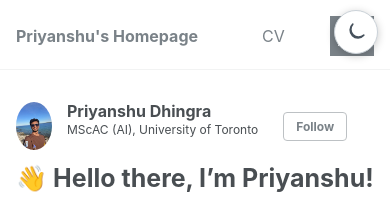
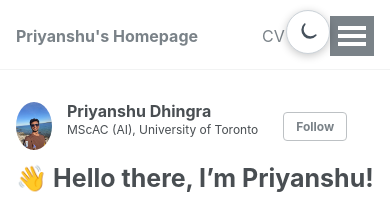
Before and after one commit to PriyanshuDhingra/priyanshudhingra.github.io, a Jekyll site: the page built from _pages/about.md, in a window 390 px wide. Shown: the top 199 px of the page. Built offline with Jekyll 4.4.1, drawn with Linux system fonts in a browser that asks for light colours.

Commit message:
Fix mobile theme toggle overlap with navigation menu

```diff
--- a/_includes/head.html
+++ b/_includes/head.html
@@ -29,7 +29,7 @@
 
 <!-- For all browsers -->
 
-<link rel="stylesheet" href="{{ base_path }}/assets/css/main.css?v=theme-toggle-20261005-1">
+<link rel="stylesheet" href="{{ base_path }}/assets/css/main.css?v=theme-toggle-20261017-1">
 
 <style>
   /* Keep the mode switch visible even if a cached compiled stylesheet is served. */
@@ -79,10 +79,10 @@
   :root[data-theme="dark"] #theme-toggle .theme-toggle__moon { display: none !important; }
 
   @media (max-width: 600px) {
-    #theme-toggle { top: 10px !important; right: 12px !important; }
+    #theme-toggle { top: 10px !important; right: 60px !important; }
   }
 </style>
 
 
 <meta http-equiv="cleartype" content="on">
-<script src="{{ base_path }}/assets/js/darkmode-toggle.js?v=theme-toggle-20261005-1" defer></script>
+<script src="{{ base_path }}/assets/js/darkmode-toggle.js?v=theme-toggle-20261017-1" defer></script>
--- a/_sass/_dark-mode.scss
+++ b/_sass/_dark-mode.scss
@@ -206,7 +206,7 @@ html[data-theme="dark"] {
 }
 
 @media (max-width: 600px) {
-  .theme-toggle { top: 10px; right: 12px; width: 40px; height: 40px; }
+  .theme-toggle { top: 10px; right: 60px; width: 40px; height: 40px; }
 }
 
 @media (prefers-reduced-motion: no-preference) {
```
